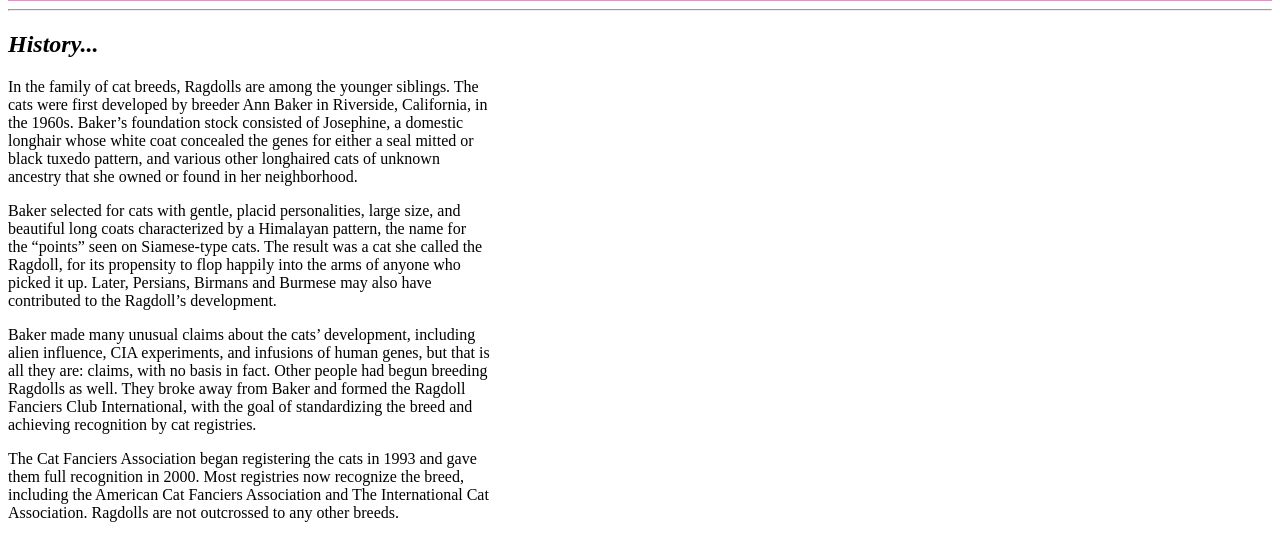
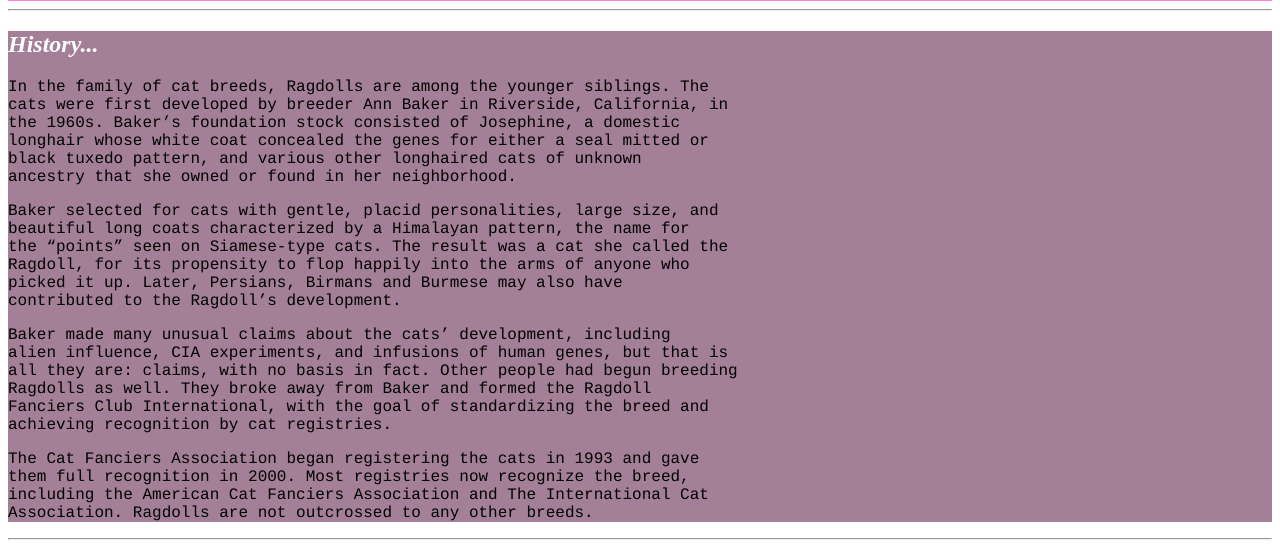
Before and after one commit to ZofiaRaginia/ZofiaRaginia.github.io, a plain HTML site: page index.html in a window 1280 px wide. Shown: the part 960-1508 px from the top of the page. Drawn offline with Linux system fonts and the light colour scheme.

Commit message:
Update index.html

```diff
--- a/index.html
+++ b/index.html
@@ -31,6 +31,19 @@
             #friends{
                 background-color: rgb(252, 131, 210);
             }
+            #historia{
+                background-color: rgb(163, 128, 151);
+            }
+            #ol{
+                font-family: courier;
+                font-size: 100%;
+            }
+
+            #history{
+                color:rgb(255, 255, 255);
+                font-size: 150%
+            }
+
 
 
         </style>
@@ -90,6 +103,7 @@
                including the American Cat Fanciers Association and The International Cat<br>
                Association. Ragdolls are not outcrossed to any other breeds.</p>
         </div>
+        <hr>
 
     </body>
 </html>
```
